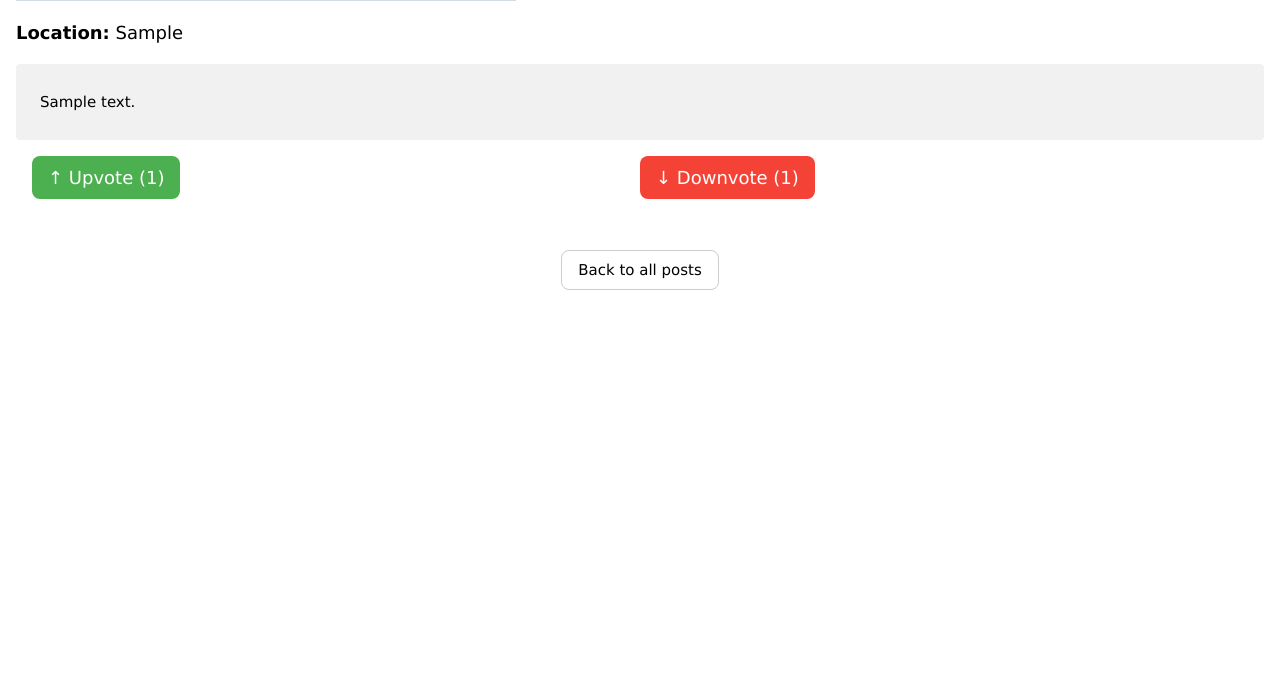
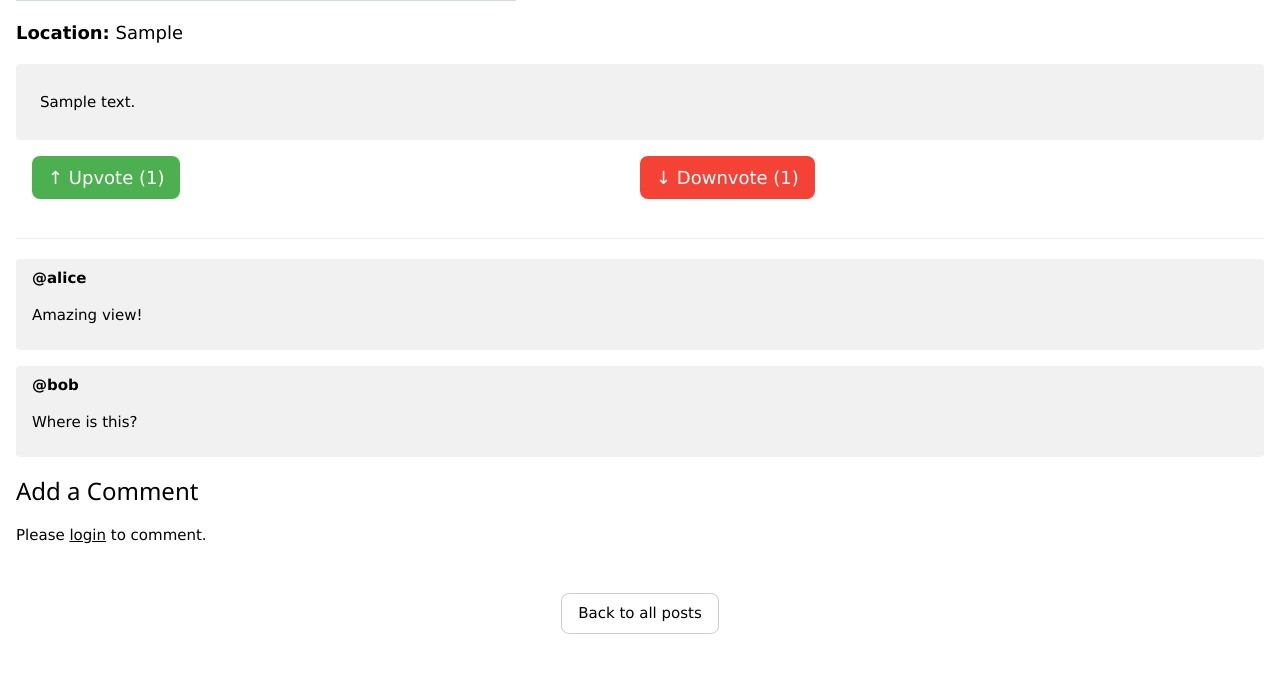
Before and after one commit to ThePikaPool/rate-the-view, a Django app: a page that uses rate-the-view/templates/rate_the_view/view_post.html in a window 1280 px wide. Shown: the part 602-1300 px from the top of the page. Before the commit the page ends 892 px from the top, so only its background shows below. Run offline with Django 4.2, Linux system fonts and the light colour scheme; tables that the repository leaves empty hold one stand-in row (values such as "Sample post"); grey boxes marked "Sample" are stand-in pictures.

Commit message:
comments done FRONT END ONLY

```diff
--- a/rate-the-view/rate_the_view/views.py
+++ b/rate-the-view/rate_the_view/views.py
@@ -216,9 +216,20 @@ def logout_view(request):
 
 def view_post_detail(request, slug):
     post = get_object_or_404(Post, slug=slug)
+
+    #tempory placeholder comments (frontend)
+
+    comments = [
+        {"user": "alice", "text": "Amazing view!"},
+        {"user": "bob", "text": "Where is this?"}
+    ]
+
     context = {
         'post': post,
+        'comments': comments,
+
     }
+
     return render(request, 'rate_the_view/view_post.html', context)
 
 
--- a/rate-the-view/templates/rate_the_view/view_post.html
+++ b/rate-the-view/templates/rate_the_view/view_post.html
@@ -68,9 +68,51 @@
                 </p>
             </div>
 
-            <div class="w3-center w3-padding-32">
-                <a href="{% url 'rate_the_view:home' %}" class="w3-button w3-border w3-round-large">Back to all posts</a>
+            <hr>
+
+
+        {% for comment in comments %}
+            <div class="w3-container w3-light-grey w3-padding w3-margin-bottom w3-round">
+                <strong>@{{ comment.user }}</strong>
+                <p>{{ comment.text }}</p>
             </div>
+        {% empty %}
+            <p>No comments yet.</p>
+        {% endfor %}
+
+        <h3>Add a Comment</h3>
+
+        {% if request.user.is_authenticated %}
+            <form method="post">
+                {% csrf_token %}
+
+                <p><strong>Your comment:</strong></p>
+
+                <textarea name="comment"
+                          placeholder="Write your comment..."
+                          rows="3"
+                          class="w3-input w3-border"></textarea>
+
+                <br>
+
+                <input type="submit"
+                       value="Post Comment"
+                       class="w3-button w3-olive w3-round">
+            </form>
+        {% else %}
+            <p>
+                Please <a href="{% url 'rate_the_view:login' %}">login</a> to comment.
+            </p>
+        {% endif %}
+
+        <!-- BACK BUTTON -->
+        <div class="w3-center w3-padding-32">
+            <a href="{% url 'rate_the_view:home' %}" class="w3-button w3-border w3-round-large">
+                Back to all posts
+            </a>
         </div>
-    </body>
+
+    </div>
+
+</body>
 </html>
```
Also changed, not shown: rate-the-view/media/posts/isle_of_sky.jpeg (added).
